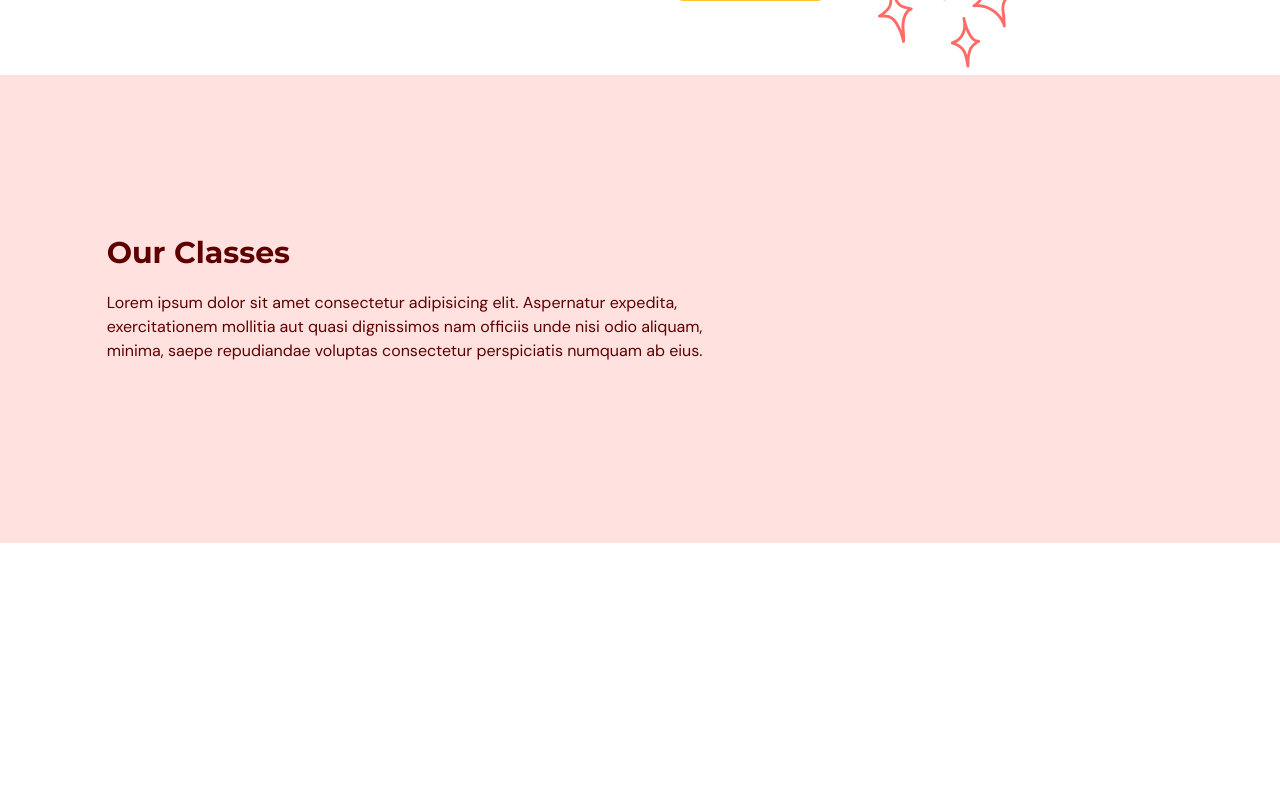
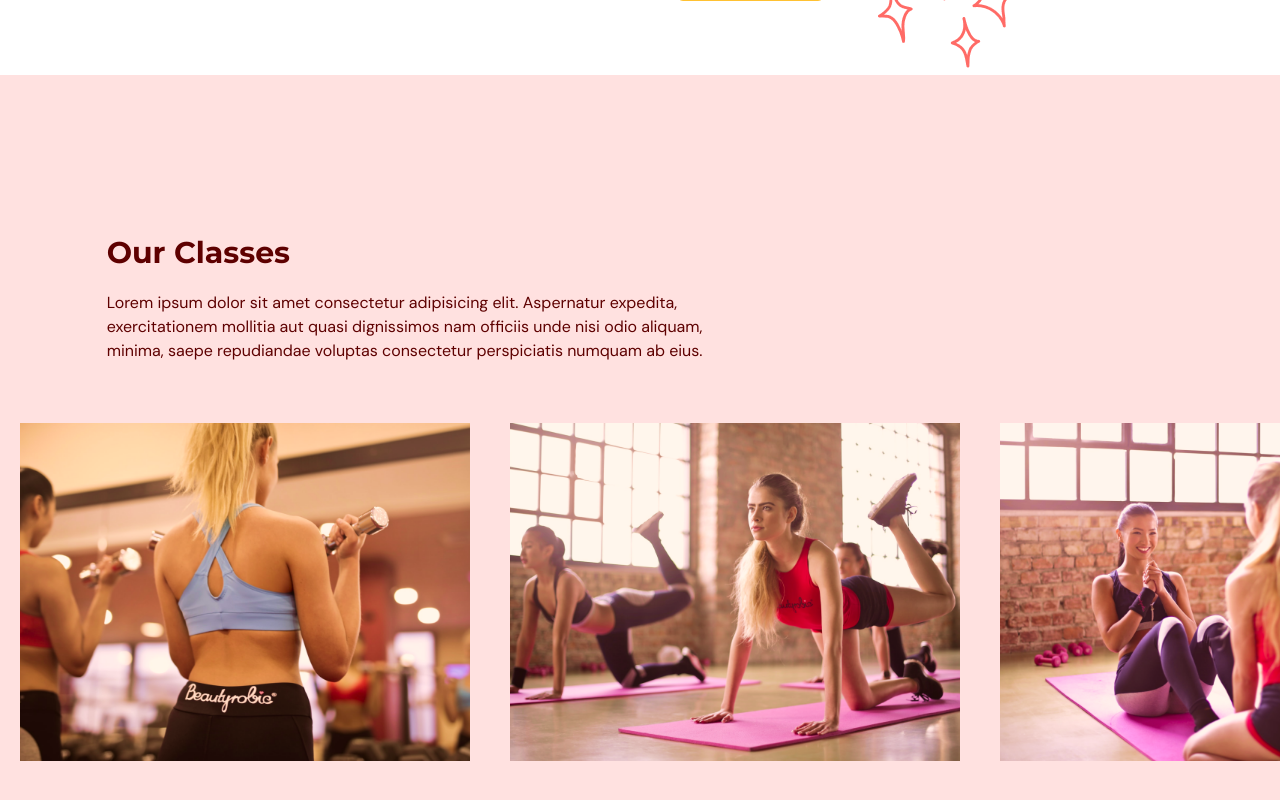
Before and after one commit to khaingthinzarthwe/gym, a React (Vite) app: page / in a window 1280 px wide. Shown: the part 2085-2885 px from the top of the page. Before the commit the page ends 2628 px from the top, so only its background shows below. Built offline with nearby package versions, Linux system fonts and the light colour scheme.

Commit message:
Building & Styling Our Classes Page Image

```diff
--- /dev/null
+++ b/src/scenes/ourClasses/Class.tsx
@@ -0,0 +1,23 @@
+
+type Props = {
+    name: string;
+    description?: string;
+    image: string;
+}
+
+const Class = ({ name, description, image }: Props) => {
+    const overlayStyles = `p-5 absolute z-30 flex h-[380px] w-[450px] flex-col
+    items-center justify-center whitespace-normal bg-primary-500 text-center text-white
+    opacity-0 transition duration-500 hover:opacity-90`
+  return (
+    <li className="relative mx-5 inline-block h-[380px] w-[450px]">
+        <div className={overlayStyles}>
+            <p className="text-2xl">{name}</p>
+            <p className="mt-5">{description}</p>
+        </div>
+        <img alt={`${image}`} src={image} />
+    </li>
+  )
+}
+
+export default Class
--- a/src/scenes/ourClasses/index.tsx
+++ b/src/scenes/ourClasses/index.tsx
@@ -1,12 +1,46 @@
-import { SelectedPage } from "@/shared/types";
-// import image1 from '@/assets/image1.png';
-// import image2 from '@/assets/image2.png';
-// import image3 from '@/assets/image3.png';
-// import image4 from '@/assets/image4.png';
-// import image5 from '@/assets/image5.png';
-// import image6 from '@/assets/image6.png';
+import { ClassType, SelectedPage } from "@/shared/types";
+import image1 from '@/assets/image1.png';
+import image2 from '@/assets/image2.png';
+import image3 from '@/assets/image3.png';
+import image4 from '@/assets/image4.png';
+import image5 from '@/assets/image5.png';
+import image6 from '@/assets/image6.png';
 import { motion } from "framer-motion";
 import HText from "@/shared/HText";
+import Class from "./Class";
+
+const classes: Array<ClassType> = [
+    {
+        name: 'Weight Training Classes',
+        description: 'A gym, short for gymnasium (pl.: gymnasiums or gymnasia), is an indoor venue for exercise and sports.',
+        image: image1,
+    },
+    {
+        name: 'Yoga Classes',
+        description: 'A gym, short for gymnasium (pl.: gymnasiums or gymnasia), is an indoor venue for exercise and sports.',
+        image: image2,
+    },
+    {
+        name: 'Ab Core Classes',
+        description: 'A gym, short for gymnasium (pl.: gymnasiums or gymnasia), is an indoor venue for exercise and sports.',
+        image: image3,
+    },
+    {
+        name: 'Adventure Classes',
+        description: 'A gym, short for gymnasium (pl.: gymnasiums or gymnasia), is an indoor venue for exercise and sports.',
+        image: image4,
+    },
+    {
+        name: 'Fitness Classes',
+        description: 'A gym, short for gymnasium (pl.: gymnasiums or gymnasia), is an indoor venue for exercise and sports.',
+        image: image5,
+    },
+    {
+        name: 'Training Classes',
+        description: 'A gym, short for gymnasium (pl.: gymnasiums or gymnasia), is an indoor venue for exercise and sports.',
+        image: image6,
+    }
+]
 
 type Props = {
     setSelectedPage: (value: SelectedPage) => void;
@@ -32,6 +66,15 @@
                     minima, saepe repudiandae voluptas consectetur perspiciatis numquam ab eius.</p>
                 </div>
             </motion.div>
+            <div className="mt-10 h-[353px] w-full overflow-x-auto overflow-y-hidden">
+                <ul className="w-[2800px] whitespace-nowrap">
+                    {classes.map((item, index) => (
+                        <Class key={`${item.name}-${index}`} name={item.name}
+                            description={item.description} image={item.image}
+                        />
+                    ))}
+                </ul>
+            </div>
         </motion.div>
     </section>
   )
--- a/src/shared/types.ts
+++ b/src/shared/types.ts
@@ -10,3 +10,9 @@
     title: string;
     description: string;
 }
+
+export interface ClassType {
+    name: string;
+    description?: string;
+    image: string;
+}
```
